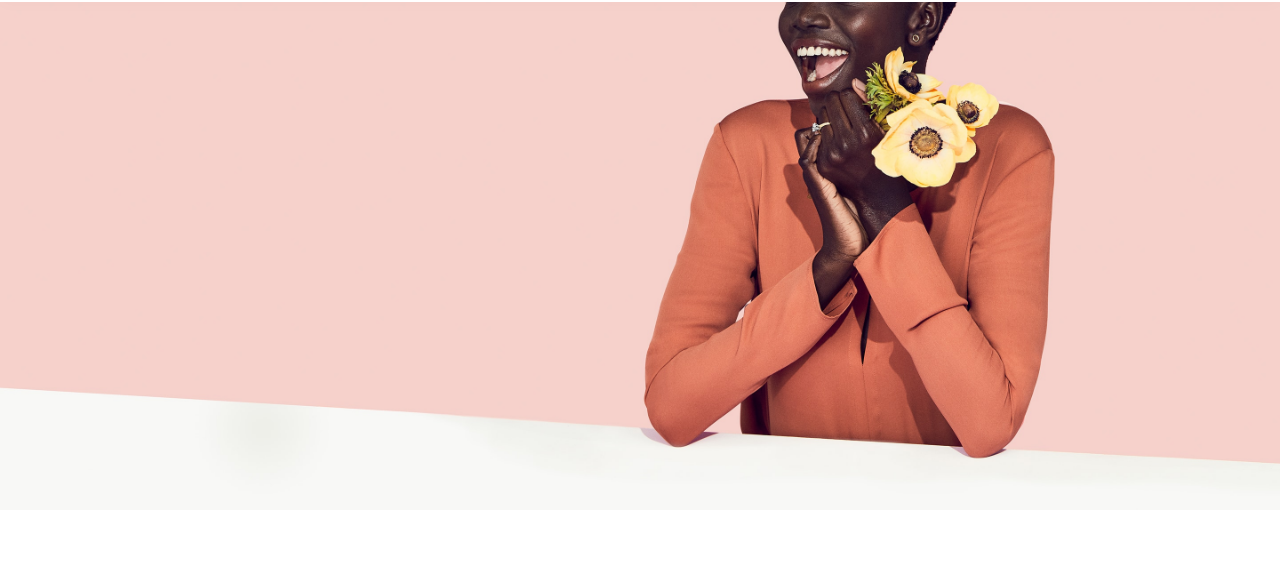
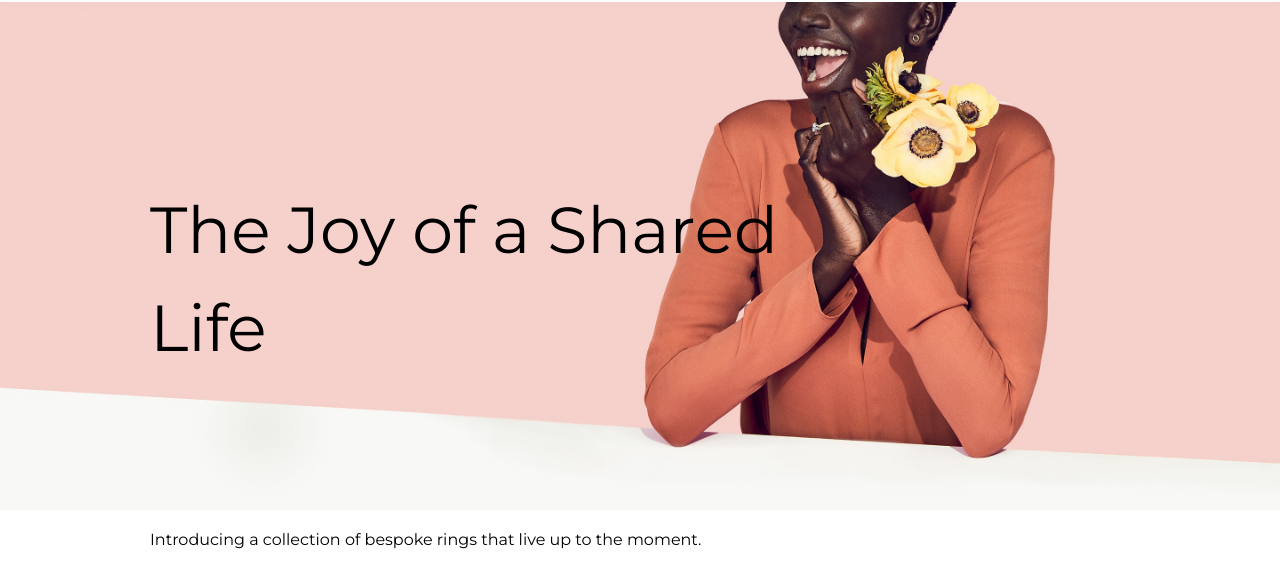
Before and after one commit to JoshJavTEST/simple-task-list, a plain HTML site: page home.html in a window 1280 px wide. Shown: the part 120-708 px from the top of the page. Drawn offline with Linux system fonts and the light colour scheme.

Commit message:
top text content

```diff
--- a/home.html
+++ b/home.html
@@ -39,7 +39,10 @@
             </div>
      </div>
 
-
+    <div id="top-content">
+      <h6>The Joy of a Shared Life</h6>
+      <p>Introducing a collection of bespoke rings that live up to the moment.</p>
+    </div>
 
 
 
--- a/styles.css
+++ b/styles.css
@@ -1,4 +1,5 @@
 @import url('https://fonts.googleapis.com/css?family=Questrial');
+@import url('https://fonts.googleapis.com/css?family=Montserrat');
 
 body {
   font-family: 'Questrial', sans-serif;
@@ -72,3 +73,17 @@ div {
   width: 100%;
   height: 100%;
 }
+
+#top-content {
+  font-family: 'Montserrat', sans-serif;
+  position: absolute;
+  top: 150px;
+  left: 150px;
+  font-family:
+}
+
+#top-content h6 {
+  font-size: 65px;
+  font-weight: 200;
+  width: 90%;
+}
```
